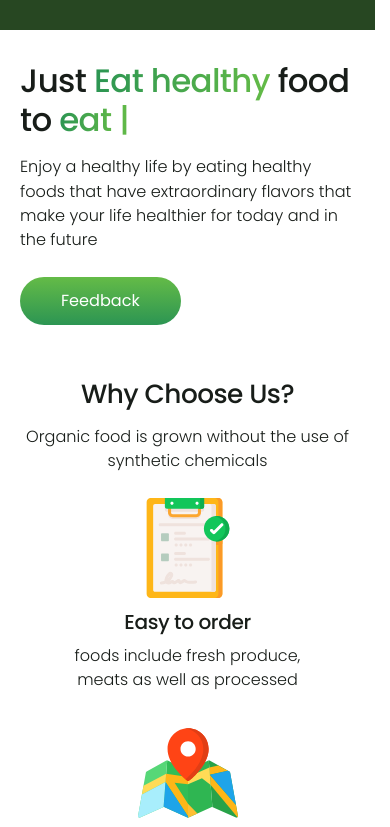
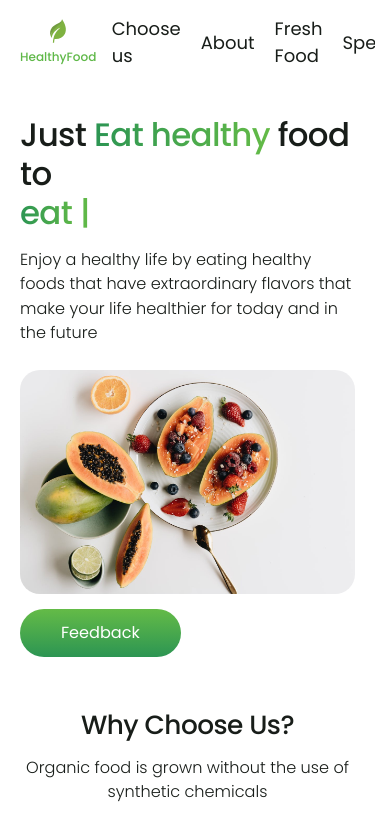
Before and after one commit to dana-humeniuk/health-food, a website built with Vite: page pages/index.html in a window 390 px wide. Shown: the top 827 px of the page. Built offline with nearby package versions, Linux system fonts and the light colour scheme; some packages are replaced by stand-ins of ours; what micromodal would draw is missing.

Commit message:
feat: enhance header and homepage layout with new sections and animations
- Redesigned the header component to include a logo, navigation menu, and call-to-action button for improved user experience.
- Updated index.html to add IDs for sections, enabling smooth scrolling navigation.
- Integrated CountUp.js for animated number counters in the "Choose Us" section, enhancing visual engagement.
- Adjusted styles across various components for better responsiveness and layout consistency.

```diff
--- a/components/header.html
+++ b/components/header.html
@@ -1,3 +1,36 @@
 <header class="header">
-
+  <div class="header__container">
+    <div class="header__content">
+      <a class="header__logo" href="#home">
+        <img src="/images/leaf.svg" alt="Logo" width="94" height="39" />
+        HealthyFood</a
+      >
+      <nav class="header__menu">
+        <ul class="header__list">
+          <li class="header__item">
+            <a href="#choose-us">Choose us</a>
+          </li>
+          <li class="header__item">
+            <a href="#about">About</a>
+          </li>
+          <li class="header__item">
+            <a href="#fresh-food">Fresh Food</a>
+          </li>
+          <li class="header__item">
+            <a href="#order-dishes">Specials</a>
+          </li>
+          <li class="header__item">
+            <a href="#chefs">Chefs</a>
+          </li>
+          <li class="header__item">
+            <a href="#reviews">Reviews</a>
+          </li>
+          <li class="header__item">
+            <a href="#questions">FAQ</a>
+          </li>
+        </ul>
+      </nav>
+      <a href="#order-dishes" class="header__button button button--secondary"> Order Now </a>
+    </div>
+  </div>
 </header>
--- a/pages/index.html
+++ b/pages/index.html
@@ -10,7 +10,7 @@
     <div class="wrapper">
       {{> header}}
       <main>
-        <section class="hero">
+        <section class="hero" id="home">
           <div class="hero__container container">
             <div class="hero__content">
               <h1 class="hero__title">
@@ -23,6 +23,8 @@
                 Enjoy a healthy life by eating healthy foods that have extraordinary flavors that make your life
                 healthier for today and in the future
               </p>
+              <img class="hero__image" src="/images/hero-small.jpg" alt="Hero" width="500" height="500" />
+
               <button
                 class="hero__button button button--accent"
                 data-micromodal-trigger="modal-window"
@@ -33,10 +35,11 @@
                 Feedback
               </button>
             </div>
+
           </div>
         </section>
 
-        <section class="choose-us">
+        <section class="choose-us" id="choose-us">
           <div class="choose-us__container container">
             <div class="choose-us__header">
               <h2 data-aos="fade-up" data-aos-delay="50" class="choose-us__title">Why Choose Us?</h2>
@@ -85,24 +88,24 @@
 
             <div class="choose-us__footer">
               <div data-aos="fade-up" data-aos-delay="150" class="choose-us__footer-item">
-                <span class="choose-us__footer-item-number">40+</span>
+                <span class="choose-us__footer-item-number" id="partners"></span>
                 <h3 class="choose-us__footer-item-title">Food Partners</h3>
               </div>
 
               <div data-aos="fade-up" data-aos-delay="200" class="choose-us__footer-item">
-                <span class="choose-us__footer-item-number">459+</span>
+                <span class="choose-us__footer-item-number" id="clients"></span>
                 <h3 class="choose-us__footer-item-title">Trusted Clients</h3>
               </div>
 
               <div data-aos="fade-up" data-aos-delay="250" class="choose-us__footer-item">
-                <span class="choose-us__footer-item-number">12k+</span>
+                <span class="choose-us__footer-item-number" id="orders-online"></span>
                 <h3 class="choose-us__footer-item-title">Order Online</h3>
               </div>
             </div>
           </div>
         </section>
 
-        <section class="about-us section">
+        <section class="about-us section" id="about">
           <div class="about-us__container container">
             <div class="about-us__content">
               <h2 data-aos="fade-up" data-aos-delay="50" class="about-us__title">About US</h2>
@@ -130,7 +133,7 @@
           </div>
         </section>
 
-        <section class="fresh-food section">
+        <section class="fresh-food section" id="fresh-food">
           <div class="fresh-food__container container">
             <div data-aos="fade-up" data-aos-delay="100" class="fresh-food__image">
               <img src="/public/images/fresh/group.png" alt="Fresh Food" width="585" height="480" />
@@ -156,7 +159,7 @@
           </div>
         </section>
 
-        <section class="chefs section">
+        <section class="chefs section" id="chefs">
           <div class="chefs__container container">
             <div class="chefs__content">
               <h2 data-aos="fade-up" data-aos-delay="100" class="chefs__title">
@@ -179,7 +182,7 @@
           </div>
         </section>
 
-        <section class="dishes section">
+        <section class="dishes section" id="order-dishes">
           <div class="dishes__container container">
             <div class="dishes__header">
               <h2 data-aos="fade-up" data-aos-delay="100" class="dishes__title">Special Dishes for you</h2>
@@ -236,7 +239,7 @@
           </div>
         </section>
 
-        <section class="reviews section">
+        <section class="reviews section" id="reviews">
           <div class="reviews__container container">
             <h2 data-aos="fade-up" data-aos-delay="100" class="reviews__title">Happy Clients Says</h2>
             <div data-aos="fade-up" data-aos-delay="200" class="reviews__main swiper">
--- a/src/scripts/main.ts
+++ b/src/scripts/main.ts
@@ -5,6 +5,7 @@ import AOS from "aos";
 import Lenis from "lenis";
 import MicroModal from 'micromodal';
 import GLightbox from 'glightbox';
+import { CountUp } from 'countup.js';
 
 import "lenis/dist/lenis.css";
 import "aos/dist/aos.css";
@@ -12,6 +13,27 @@ import "glightbox/dist/css/glightbox.css";
 
 
 document.addEventListener("DOMContentLoaded", (): void => {
+
+    const countUpPartners = new CountUp('partners', 40,{
+      suffix: '+',
+      enableScrollSpy: true,
+      scrollSpyOnce: true,
+    });
+    countUpPartners.start();
+    const countUpClients = new CountUp('clients', 459,{
+      suffix: '+',
+      enableScrollSpy: true,
+      scrollSpyOnce: true,
+    });
+    countUpClients.start();
+    const countUpOrdersOnline = new CountUp('orders-online', 12,{
+      suffix: 'k+',
+      enableScrollSpy: true,
+      scrollSpyOnce: true,
+    });
+    countUpOrdersOnline.start();
+
+
   const myGallery = GLightbox({
     selector: '.glightbox',
     touchNavigation: true,
--- a/src/styles/core/components/button.scss
+++ b/src/styles/core/components/button.scss
@@ -12,10 +12,11 @@
   line-height: 1;
   color: var(--color-white);
   border: none;
+  white-space: nowrap;
   cursor: pointer;
   transition: var(--transition-base);
-  &:hover {
-    transform: scale(1.02);
+  @include hover {
+    scale: 1.02;
   }
   &--sm {
     padding: rem(18) rem(32);
--- a/src/styles/core/components/header.scss
+++ b/src/styles/core/components/header.scss
@@ -1,6 +1,65 @@
 @use "../helpers" as *;
 
 .header {
-  background-color: #274722;
   padding-block: fluid(15, 30);
+  &__container {
+    max-width: rem(1340);
+    margin-inline: auto;
+    padding-inline: rem(20);
+
+  }
+  &__content{
+    display: flex;
+    align-items: center;
+    justify-content: space-between;
+    gap: fluid(15, 40);
+  }
+  &__logo{
+    display: flex;
+    flex-direction: column;
+    align-items: center;
+    gap: rem(5);
+    font-size: fluid(12, 16);
+    font-weight: 500;
+    color: var(--color-accent);
+    transition: var(--transition-base);
+    img{
+      width: fluid(24, 40);
+      height: fluid(24, 40);
+    }
+    @include hover {
+      color: var(--color-accent-dark);
+    }
+  }
+  &__list{
+    display: flex;
+    align-items: center;
+    justify-content: center;
+    gap: rem(20);
+  }
+  &__item{
+    font-weight: 400;
+    a{
+      position: relative;
+      &::after{
+        content: '';
+        position: absolute;
+        bottom: 2;
+        left: 50%;
+
+        display: block;
+        width: 0;
+        height: 2px;
+        background-color: var(--color-accent);
+        transform: translate(-50%);
+        transition: var(--transition-base);
+      }
+      @include hover {
+        // color: var(--color-accent);
+        &::after{
+          width: 100%;
+        }
+      }
+    }
+  }
 }
--- a/src/styles/core/components/hero.scss
+++ b/src/styles/core/components/hero.scss
@@ -4,6 +4,7 @@
   &__container {
     padding-block: fluid(30, 166) fluid(30, 199);
     position: relative;
+
     &::after {
       content: "";
       position: absolute;
@@ -37,7 +38,18 @@
       }
     }
   }
-
+  &__image {
+    display: none;
+    @include small {
+      display: block;
+      width: 80%;
+      margin-bottom: fluid(15, 30);
+      border-radius: var(--radius-md);
+    }
+    @include x-small {
+      width: 100%;
+    }
+  }
   &__content {
     display: flex;
     flex-direction: column;
--- a/src/styles/core/components/modal.scss
+++ b/src/styles/core/components/modal.scss
@@ -67,7 +67,7 @@
     border-radius: rem(20);
   }
   &__content {
-    padding: rem(45) rem(15);
+    padding: fluid(30, 45) rem(10);
     background-color: #fff;
     border-radius: rem(13);
     opacity: 0;
@@ -75,8 +75,9 @@
     width: 100%;
     position: relative;
   }
+
   &__title {
-    font-size: rem(30);
+    font-size: fluid(24, 30);
     color: var(--color-black);
     margin-bottom: rem(12);
     font-weight: 500;
@@ -84,12 +85,11 @@
     text-align: center;
 
   }
-  &__form {
-  }
+
   &__close {
     position: absolute;
-    right: rem(35);
-    top: rem(50);
+    right: rem(15);
+    top: rem(15);
     @media (any-hover: hover) {
       &:hover {
         & svg {
--- a/src/styles/core/globals.scss
+++ b/src/styles/core/globals.scss
@@ -66,11 +66,11 @@ p,
   color: var(--color-dark);
 }
 
-@include large {
-  br {
-    display: none !important;
-  }
-}
+// @include large {
+//   br {
+//     display: none !important;
+//   }
+// }
 
 // ===========================
 // 🎯 UTILITIES
```
Also changed, not shown: public/images/hero-small.jpg (added), public/images/leaf.svg (added), public/images/logo.png (added), 1 other file.
